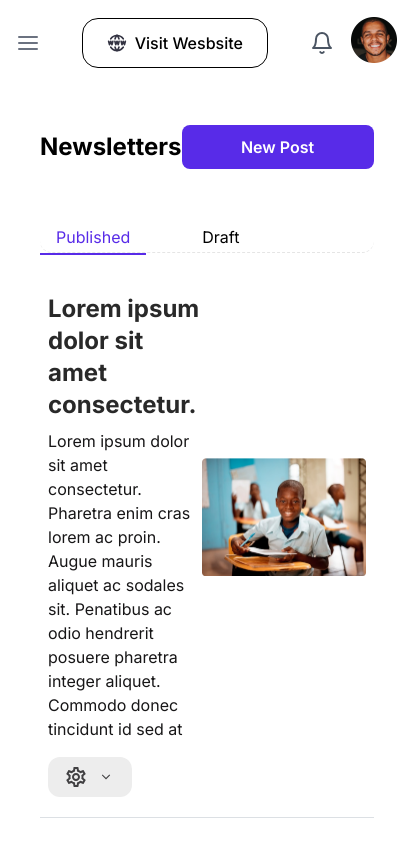
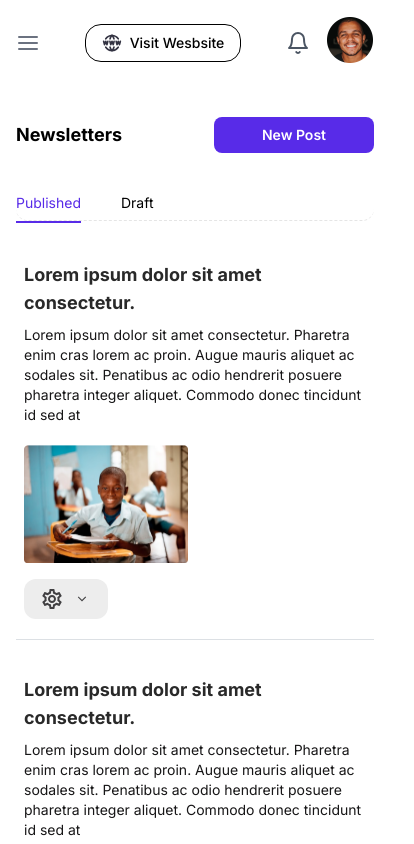
Before and after one commit to childerx/buddy-takehome, a Next.js app: page /dashboard/newsletters in a window 390 px wide. Shown: the top 844 px of the page, 414 px wide, since content can reach past the window. Built offline with nearby package versions, Linux system fonts and the light colour scheme.

Commit message:
🚀 dashboard mobile ui safe

```diff
--- a/app/components/nav/index.tsx
+++ b/app/components/nav/index.tsx
@@ -33,7 +33,7 @@
           {/* <MobileMenu /> */}
 
           <div className="">
-            <Link href={HOME} className="font-semibold italic font-2xl">
+            <Link href={HOME} className="font-semibold italic text-2xl">
               deutscheinternationalschool
             </Link>
           </div>
--- a/app/dashboard/layout.tsx
+++ b/app/dashboard/layout.tsx
@@ -3,15 +3,19 @@
 import { useState } from "react";
 import { motion } from "framer-motion";
 import Link from "next/link";
-import { FiBell, FiLogOut, FiMenu } from "react-icons/fi";
-import { FaUserCircle } from "react-icons/fa";
-import { MdEmail, MdPeople, MdAnalytics, MdLogout } from "react-icons/md";
+import { FiBell, FiMenu } from "react-icons/fi";
 import { TbEdit } from "react-icons/tb";
 import { TbWorldWww } from "react-icons/tb";
+import { HiOutlineUsers } from "react-icons/hi2";
+import { LuFileSpreadsheet } from "react-icons/lu";
+import { MdOutlineAnalytics } from "react-icons/md";
+import { TbLogout } from "react-icons/tb";
+
 import profile from "@/public/profile.png";
 
 import { usePathname } from "next/navigation";
 import Image from "next/image";
+import { HOME } from "@/constants/path";
 
 const tabs = [
   {
@@ -21,22 +25,22 @@
   },
   {
     name: "Newsletters",
-    icon: <MdEmail className="w-5 h-5" aria-hidden="true" />,
+    icon: <LuFileSpreadsheet className="w-5 h-5" aria-hidden="true" />,
     href: "/dashboard/newsletters",
   },
   {
     name: "Subscribers",
-    icon: <MdPeople className="w-5 h-5" aria-hidden="true" />,
+    icon: <HiOutlineUsers className="w-5 h-5" aria-hidden="true" />,
     href: "/dashboard/subscribers",
   },
   {
     name: "Analytics",
-    icon: <MdAnalytics className="w-5 h-5" aria-hidden="true" />,
+    icon: <MdOutlineAnalytics className="w-5 h-5" aria-hidden="true" />,
     href: "/dashboard/analytics",
   },
   {
     name: "Logout",
-    icon: <MdLogout className="w-5 h-5" aria-hidden="true" />,
+    icon: <TbLogout className="w-5 h-5" aria-hidden="true" />,
     href: "/dashboard/logout",
   },
 ];
@@ -50,12 +54,9 @@
   return (
     <div className="flex h-screen bg-gray-100">
       {/* Sidebar */}
-      <div className="hidden md:flex flex-col w-64 bg-white fixed h-full">
+      <div className="hidden md:flex flex-col w-full max-w-64 bg-white fixed h-full">
         <div className="flex flex-col flex-grow pt-5 pb-4 overflow-y-auto">
-          <div className="flex items-center flex-shrink-0 px-4 mb-5">
-            {/* <h1 className="text-xl font-bold">Dashboard</h1> */}
-          </div>
-          <nav className="flex-1 flex flex-col px-2 space-y-2 mt-14">
+          <nav className="flex-1 flex flex-col px-8 space-y-2 mt-24">
             {tabs.map((tab) => (
               <Link href={tab.href} key={tab.name} passHref>
                 <div
@@ -79,14 +80,16 @@
         initial={{ x: "-100%" }}
         animate={{ x: isMobileMenuOpen ? "0%" : "-100%" }}
         transition={{ type: "tween" }}
-        className="fixed inset-0 z-40 flex md:hidden"
+        className="fixed inset-0 z-40 flex md:hidden bg-black bg-opacity-30"
       >
-        <div className="flex-1 flex flex-col max-w-xs w-full bg-white">
+        <div className="flex-1 flex flex-col max-w-sm w-full bg-white">
           <div className="flex flex-col flex-grow pt-5 pb-4 overflow-y-auto">
-            <div className="flex items-center flex-shrink-0 px-4 mb-5">
-              <h1 className="text-xl font-bold">Dashboard</h1>
+            <div className="px-2">
+              <Link href={HOME} className="font-semibold italic">
+                deutscheinternationalschool
+              </Link>
             </div>
-            <nav className="flex-1 px-2 space-y-1">
+            <nav className="flex-1 flex flex-col px-2 space-y-3 mt-12">
               {tabs.map((tab) => (
                 <Link href={tab.href} key={tab.name} passHref>
                   <div
@@ -106,7 +109,7 @@
           </div>
         </div>
         <div
-          className="fixed inset-0 flex-grow bg-black bg-opacity-50"
+          className="flex-grow "
           onClick={() => setIsMobileMenuOpen(false)}
         ></div>
       </motion.div>
@@ -114,7 +117,7 @@
       {/* Main Content */}
       <div className="flex flex-col flex-1 md:ml-64">
         {/* Top Navbar */}
-        <div className="sticky top-0 z-10 flex items-center justify-between bg-white px-4 py-4 ">
+        <div className="sticky top-0 z-10 flex items-center justify-between bg-white px-8 mobile:px-4 py-4 ">
           <div className="flex items-center">
             <button
               className="md:hidden text-gray-500 hover:text-gray-700 focus:outline-none focus:text-gray-700"
@@ -123,9 +126,9 @@
               <FiMenu className="h-6 w-6" />
             </button>
           </div>
-          <div className="border border-black flex items-center gap-2 px-6 py-3 rounded-2xl">
+          <div className="border border-black flex items-center gap-2 mobile:px-4 mobile:py-2 px-6 py-3 rounded-2xl">
             <TbWorldWww className="w-5 h-5 text-[#333342]" aria-hidden="true" />
-            <span className="font-medium text-base text-black">
+            <span className="font-medium mobile:text-sm text-base text-black">
               Visit Wesbsite
             </span>
           </div>
@@ -177,7 +180,9 @@
         </div>
 
         {/* Page Content */}
-        <main className="flex-1 p-10 bg-white">{children}</main>
+        <main className="flex-1 pl-6 pr-10 py-8 mobile:px-4 bg-white">
+          {children}
+        </main>
       </div>
     </div>
   );
--- a/app/dashboard/newsletters/page.tsx
+++ b/app/dashboard/newsletters/page.tsx
@@ -20,11 +20,13 @@
   const [selectedTab, setSelectedTab] = useState(tabs[0]);
   return (
     <section>
-      <div className="w-full flex justify-between items-center mb-10">
-        <h4 className="font-bold text-2xl text-black">Newsletters</h4>
+      <div className="w-full flex justify-between items-center mb-6">
+        <h4 className="font-bold mobile:text-lg text-2xl text-black">
+          Newsletters
+        </h4>
         <button
-          className="w-48 h-11 rounded-lg bg-[#582BE8] flex justify-center items-center text-white
-        font-semibold "
+          className="w-48 mobile:w-40 h-11 mobile:h-9 rounded-lg bg-[#582BE8] flex justify-center items-center text-white
+        font-semibold mobile:text-sm"
         >
           New Post
         </button>
@@ -35,7 +37,7 @@
             <li
               key={item.label}
               className={`${item === selectedTab ? "text-[#582BE8]" : ""}
-              rounded-md py-3 px-4 relative cursor-pointer h-6  min-w-0 select-none`}
+              rounded-md mobile:text-sm py-3  relative cursor-pointer h-6  min-w-0 select-none`}
               onClick={() => setSelectedTab(item)}
             >
               {`${item.label}`}
@@ -58,7 +60,7 @@
             exit={{ y: -10, opacity: 0 }}
             transition={{ duration: 0.2 }}
           >
-            {selectedTab ? selectedTab.content : "😋"}
+            {selectedTab ? selectedTab.content : ""}
           </motion.div>
         </AnimatePresence>
       </main>
--- a/app/dashboard/newsletters/published.tsx
+++ b/app/dashboard/newsletters/published.tsx
@@ -33,12 +33,12 @@
           key={index}
           className="w-full max-w-2xl py-5 px-2 mb-4 border-b-[0.5px] border-[#919EAB52]"
         >
-          <div className="flex justify-between mb-4">
+          <div className="flex mobile:flex-col justify-between items-start gap-5 mb-4">
             <div>
-              <h4 className="font-bold text-2xl text-[#292929] mb-2">
+              <h4 className="font-bold text-2xl mobile:text-lg text-[#292929] mb-2">
                 Lorem ipsum dolor sit amet consectetur.
               </h4>
-              <p className="text-[#171617]">
+              <p className="text-[#171617] mobile:text-sm">
                 Lorem ipsum dolor sit amet consectetur. Pharetra enim cras lorem
                 ac proin. Augue mauris aliquet ac sodales sit. Penatibus ac odio
                 hendrerit posuere pharetra integer aliquet. Commodo donec
@@ -46,7 +46,7 @@
               </p>
             </div>
             <Image
-              className="object-contain"
+              className="object-contain "
               src={opt.image}
               alt="Logo"
               width={164}
--- a/tailwind.config.ts
+++ b/tailwind.config.ts
@@ -13,6 +13,9 @@
         "gradient-conic":
           "conic-gradient(from 180deg at 50% 50%, var(--tw-gradient-stops))",
       },
+      screens: {
+        mobile: { max: "635px" },
+      },
     },
   },
   plugins: [],
```
